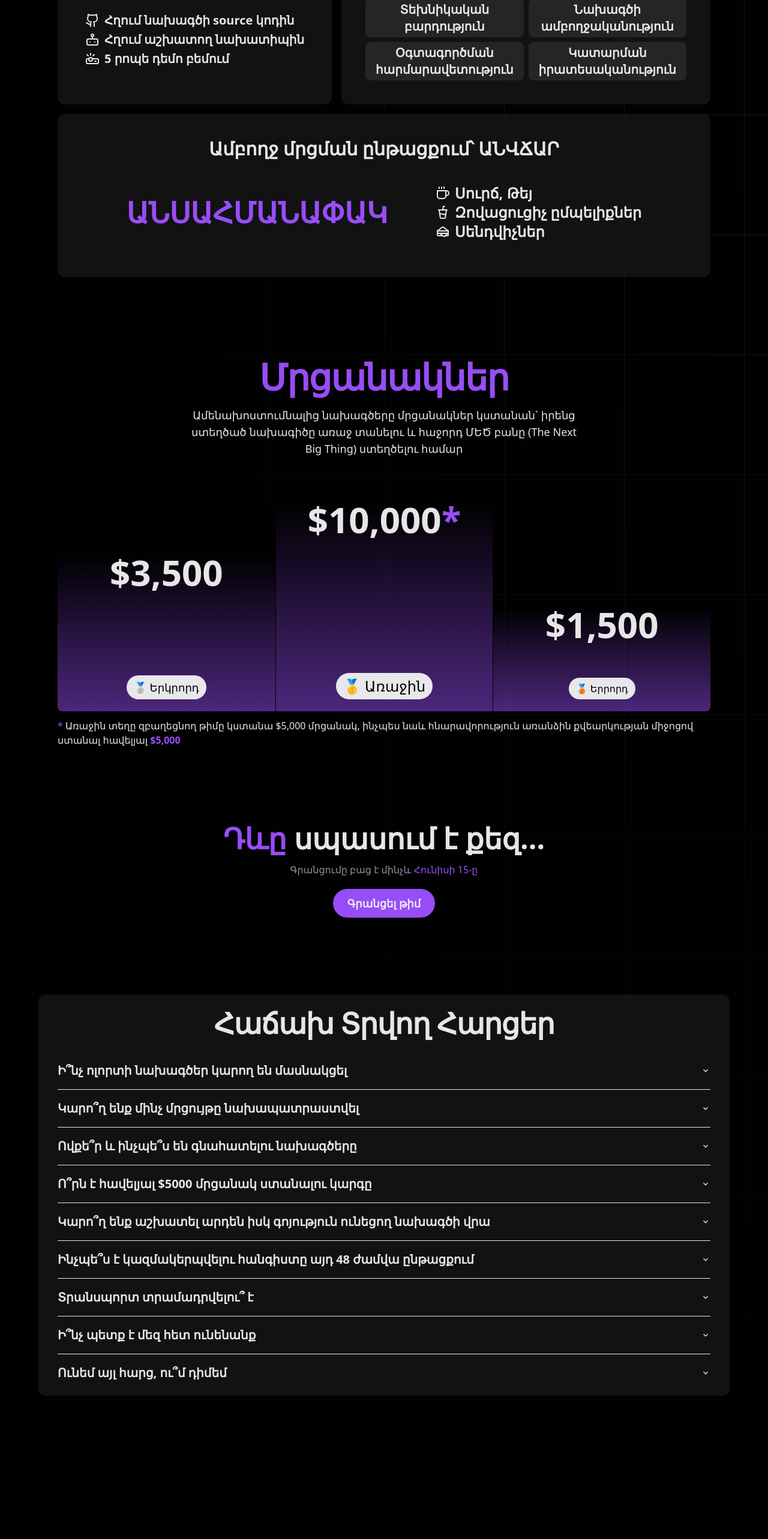
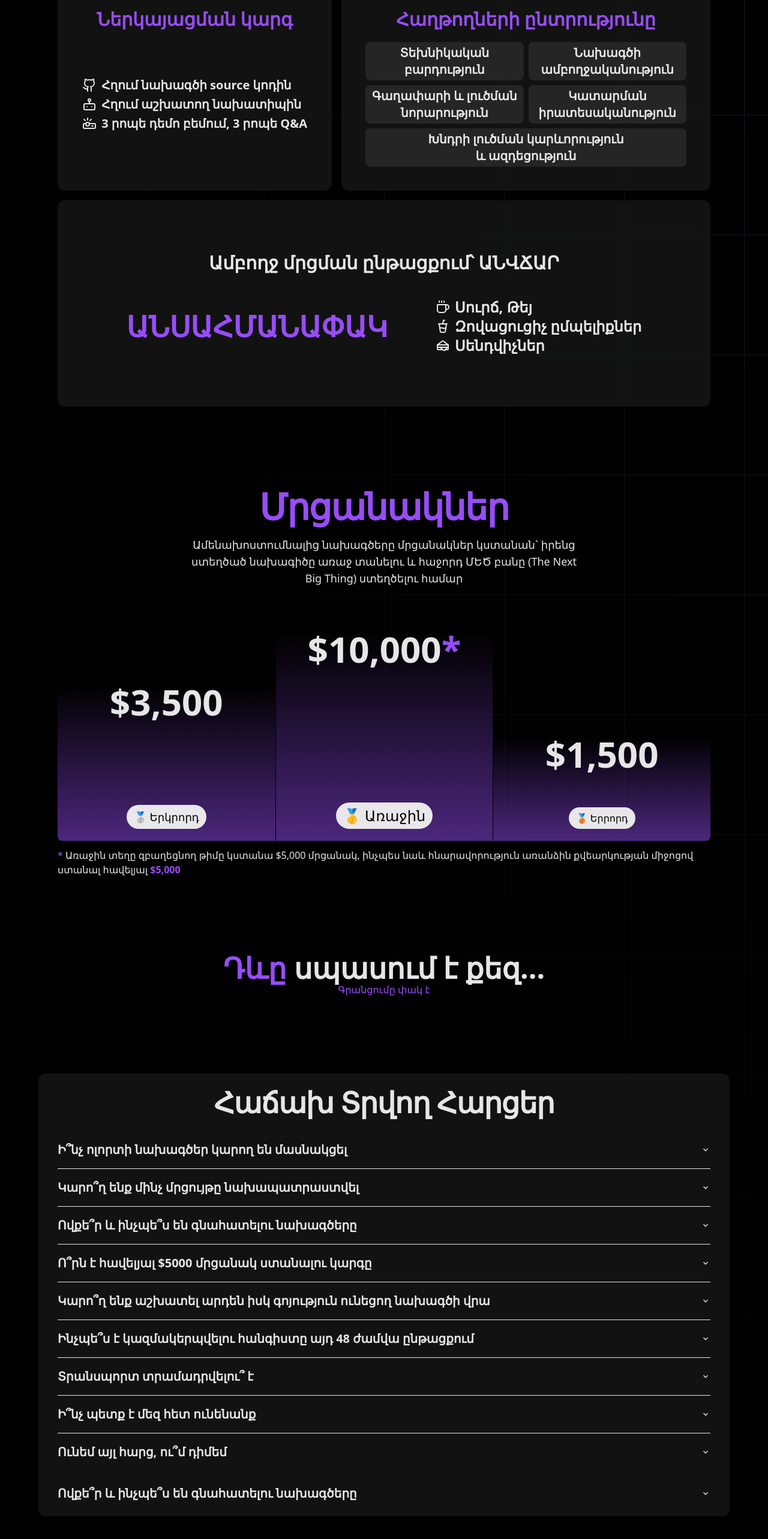
Before and after one commit to layerswap/devhacks-landing, a Next.js app: page / in a window 1280 px wide. Shown: the part 2008-4574 px from the top of the page at 60% size. Before the commit the page ends 4383 px from the top, so only its background shows below. Built offline with nearby package versions, Linux system fonts and the light colour scheme.

Commit message:
refactor(CTASection): Remove registration link and update status message feat(Conditions): Update demo time and evaluation criteria details feat(FAQ): Add evaluation committee information to FAQ section

```diff
--- a/src/components/pageComponents/CTASection.tsx
+++ b/src/components/pageComponents/CTASection.tsx
@@ -97,8 +97,6 @@
 // }
 
 
-import Link from "next/link";
-
 export default function CTASection() {
 
     return (
@@ -107,18 +105,7 @@ export default function CTASection() {
                 <h2 className="text-3xl font-bold text-white sm:text-4xl lg:text-5xl">
                     <span className="text-primary">Դևը</span> սպասում է քեզ...
                 </h2>
-                <p className="mt-4 text-darkblue-100">
-                    Գրանցումը բաց է մինչև <span className="text-primary">Հունիսի 15-ը</span>
-                </p>
-                <div className="mt-5 flex items-center justify-center gap-x-6">
-                    <Link
-                        id="end"
-                        href='https://techweekarmenia.typeform.com/devHacks'
-                        className="rounded-full w-fit mx-auto bg-primary px-6 py-2.5 text-lg font-semibold text-white shadow-sm hover:bg-primary-600 active:bg-primary-700 transition-colors duration-200 focus-visible:outline focus-visible:outline-2 focus-visible:outline-offset-2 focus-visible:outline-white"
-                    >
-                        Գրանցել թիմ
-                    </Link>
-                </div>
+                <span className="text-primary mt-4">Գրանցումը փակ է</span>
             </div>
         </div>
     )
--- a/src/components/pageComponents/Conditions.tsx
+++ b/src/components/pageComponents/Conditions.tsx
@@ -61,7 +61,7 @@ const Conditions = () => {
                                         <div className="inline-flex gap-2 items-center">
                                             <Projector />
                                             <p>
-                                                5 րոպե դեմո բեմում
+                                                3 րոպե դեմո բեմում, 3 րոպե Q&A
                                             </p>
                                         </div>
                                     </div>
@@ -70,24 +70,27 @@ const Conditions = () => {
                         </div>
                         <div className="h-full bg-darkblue-800 bg-opacity-50 backdrop-blur-md rounded-xl max-w-2xl mx-auto lg:max-w-none w-full lg:col-span-4 -z-20">
                             <div className="relative h-full p-6 sm:p-10 rounded-[inherit] z-20 overflow-hidden">
-                                <div className="font-bold text-white h-full flex flex-col items-center justify">
+                                <div className="font-bold text-white h-full flex flex-col items-center">
                                     <p className="text-3xl text-primary">
                                         Հաղթողների ընտրությունը
                                     </p>
                                     <ul className="grid md:grid-cols-2 gap-2 text-xl mt-5 text-center">
                                         <li className="bg-darkblue-800 p-1 w-full rounded-lg">
                                             Տեխնիկական
-                                            <br/>
+                                            <br />
                                             բարդություն
                                         </li>
                                         <li className="bg-darkblue-800 p-1 w-fit rounded-lg">
                                             Նախագծի ամբողջականություն
                                         </li>
                                         <li className="bg-darkblue-800 p-1 w-fit rounded-lg">
-                                            Օգտագործման հարմարավետություն
+                                            Գաղափարի և լուծման նորարություն
                                         </li>
                                         <li className="bg-darkblue-800 p-1 w-fit rounded-lg">
                                             Կատարման իրատեսականություն
+                                        </li>
+                                        <li className="bg-darkblue-800 p-1  rounded-lg md:col-span-2">
+                                            Խնդրի լուծման կարևորություն <br /> և ազդեցություն
                                         </li>
                                     </ul>
                                 </div>
@@ -95,7 +98,7 @@ const Conditions = () => {
                         </div>
                         <div className={`h-full bg-darkblue-800 bg-opacity-50 backdrop-blur-md rounded-xl max-w-2xl mx-auto lg:max-w-none w-full lg:col-span-7`}>
                             <div className="relative h-full p-6 sm:p-10 rounded-[inherit] z-20 overflow-hidden">
-                                <div className="text-2xl font-bold text-center text-white h-full flex flex-col items-center gap-5 lg:gap-10">
+                                <div className="text-2xl font-bold text-center text-white h-full flex flex-col items-center justify-center gap-5 lg:gap-10">
                                     <p className="text-3xl">
                                         Ամբողջ մրցման ընթացքում՝ ԱՆՎՃԱՐ
                                     </p>
--- a/src/components/pageComponents/faq.tsx
+++ b/src/components/pageComponents/faq.tsx
@@ -139,6 +139,20 @@ const FAQ = () => {
                             <a href="https://t.me/+lDNpJpmaYRE2MmIy" className="text-primary">Միացեք մեր տելեգրամ համայնքին</a>, կազմակերպիչները արագ կպատասխանեն Ձեր ցանկացած հարցին։
                         </AccordionPanel>
                     </AccordionItem>
+
+                    <AccordionItem className='border-gray-200 py-[17px] dark:!border-white/10 pb-6'>
+                        <h2>
+                            <AccordionButton className='flex justify-between'>
+                                <span className='text-left text-lg sm:text-xl font-bold text-navy-900 dark:text-white'>
+                                    Ովքե՞ր և ինչպե՞ս են գնահատելու նախագծերը
+                                </span>
+                                <AccordionIcon className='text-left !text-navy-900 dark:!text-white' />
+                            </AccordionButton>
+                        </h2>
+                        <AccordionPanel className='text-left text-medium text-base sm:text-lg mt-2 text-darkblue-100' pb={4}>
+                            Նախապես ընտրված 5 հոգանոց հանձնաժողովը գնահատելու է նախագծերը հայտարարված չափանիշներով` տեխնիկական բարդություն, նախագծի ամբողջականություն, կատարման իրատեսականություն, գաղափարի և լուծման նորարություն, խնդրի լուծման կարևորություն և ազդեցություն։ Հանձնաժողովի անդամները կազմված կլինեն տարբեր ոլորտների մասնագետներից։
+                        </AccordionPanel>
+                    </AccordionItem>
                 </Accordion>
             </div>
         </div>
```
